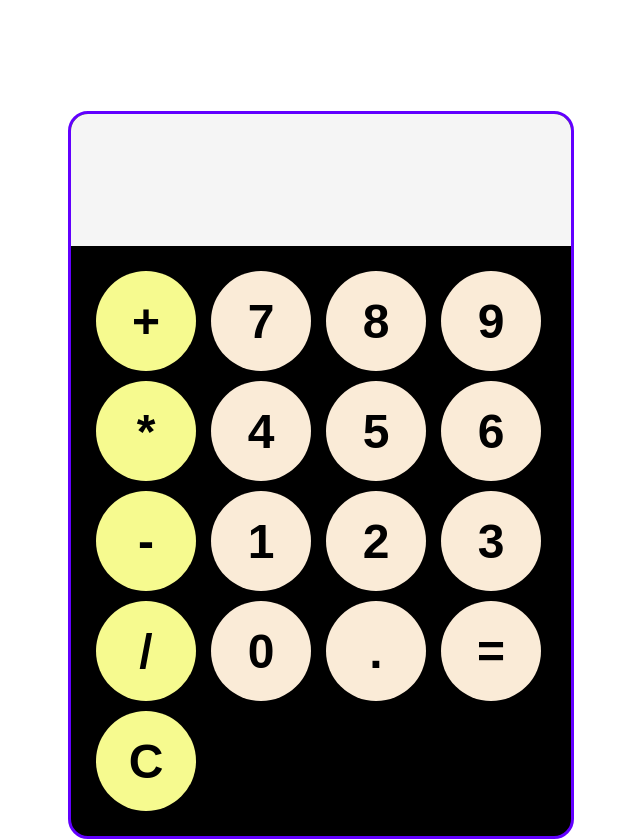
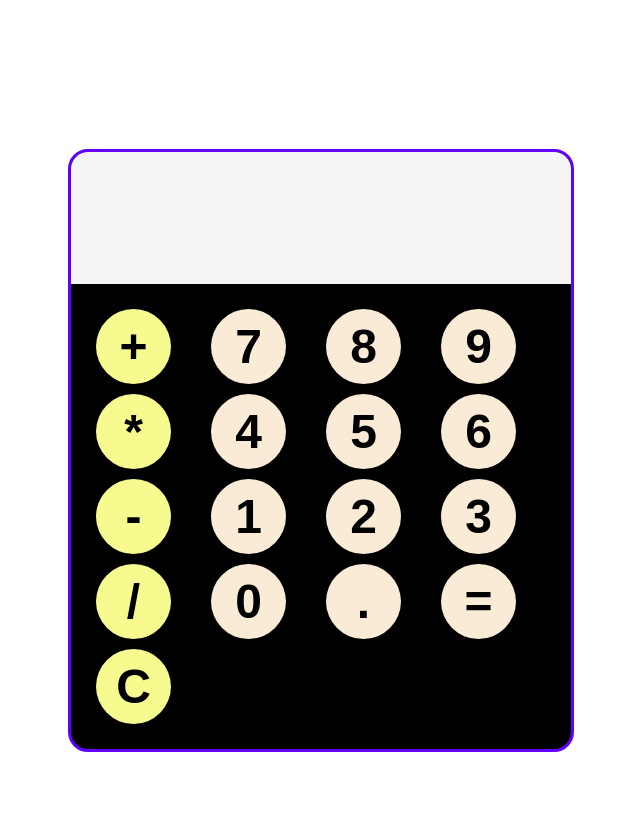
Before and after one commit to samyamay2005/calculator, a plain HTML site: page index.html in a window 1280 px wide. Shown: the whole page, without its empty margins (319-959 px from the left). After the commit the page ends 808 px from the top, so only its background shows below. Drawn offline with Linux system fonts and the light colour scheme.

Commit message:
Update style.css

```diff
--- a/style.css
+++ b/style.css
@@ -6,7 +6,7 @@ body{
     height: 100vh;
 }
 #calculator{
-    margin-top: 150px;
+    margin-top: 100px;
     font-family: Arial, Helvetica, sans-serif;
     border: 3px solid rgb(98, 0, 255);
     border-radius: 20px;
@@ -31,8 +31,8 @@ body{
     padding: 25px;
 }
 button{
-    width: 100px;
-    height: 100px;
+    width:75px;
+    height: 75px;
     border-radius: 50%;
     border: none;
     background-color: antiquewhite;
```
